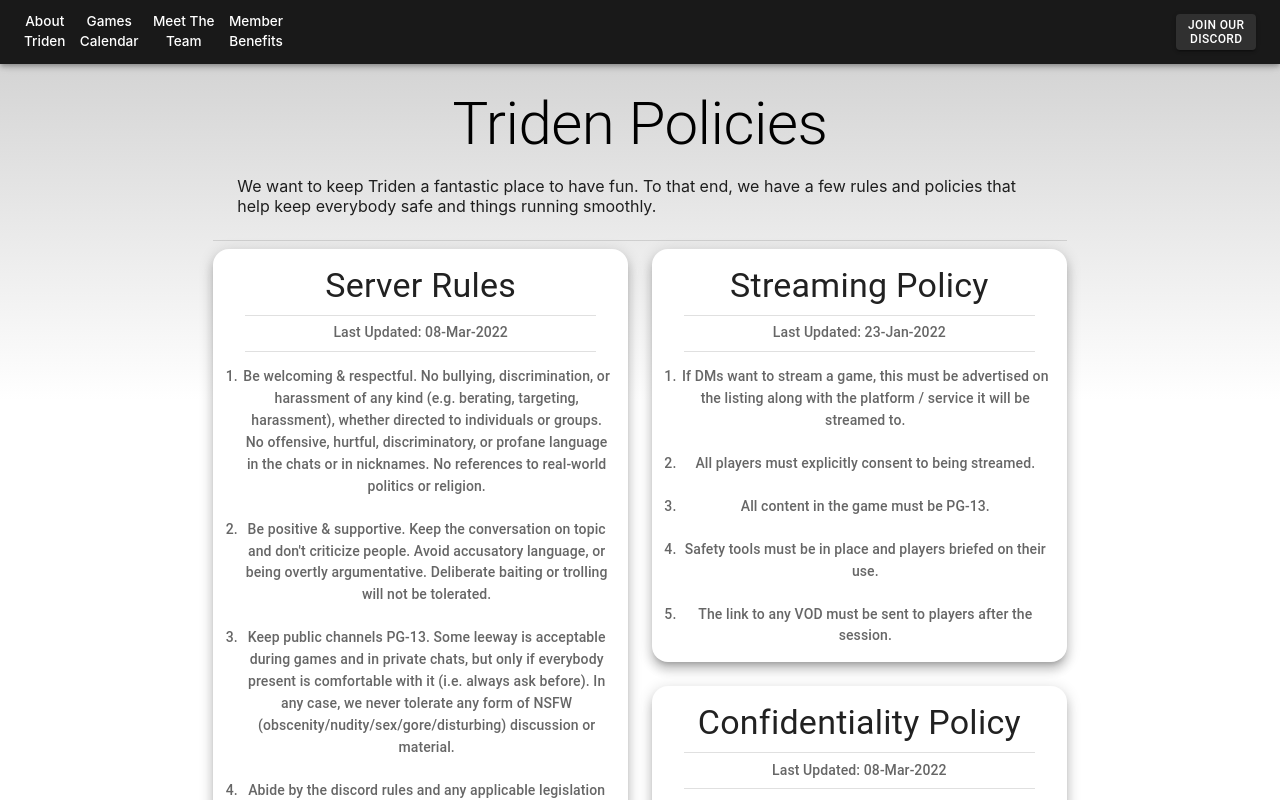
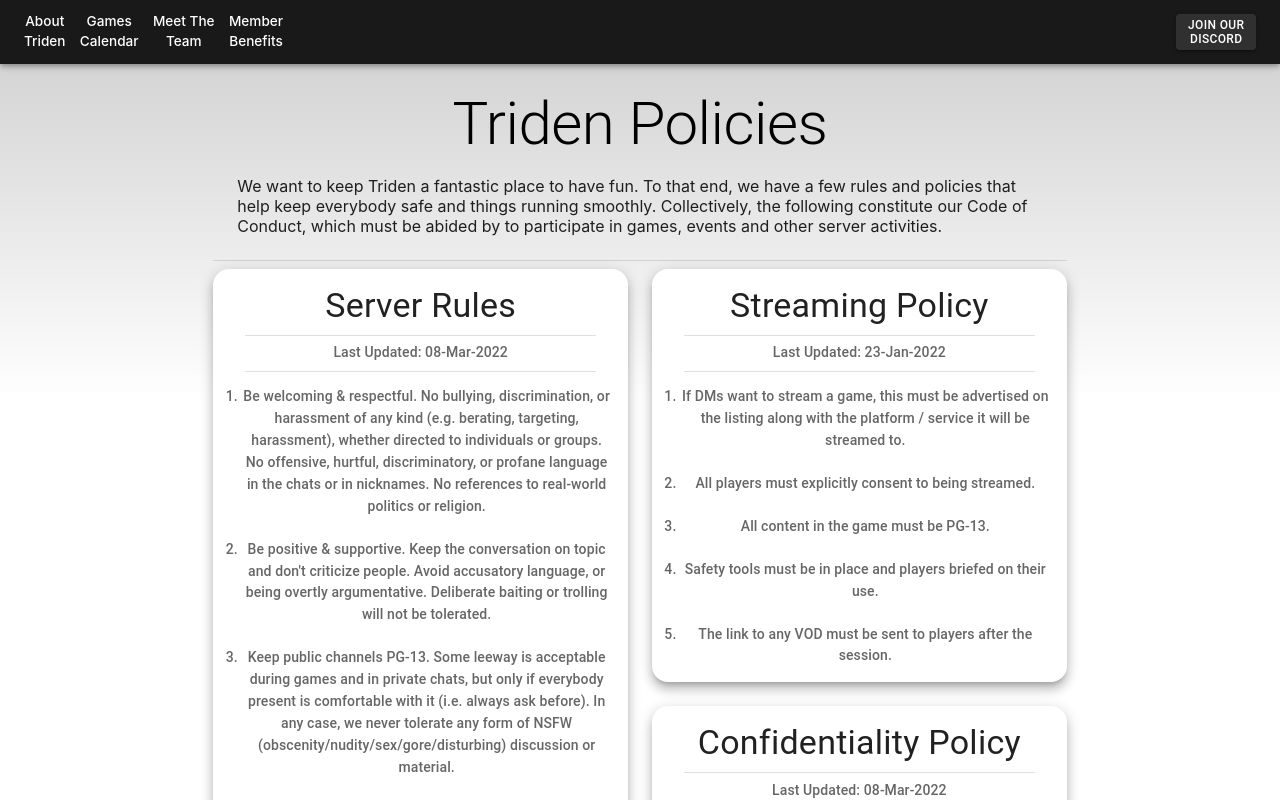
Before and after one commit to MykeMyke/TridenGamesWebsite, a React (Create React App) app: page /policies in a window 1280 px wide. Shown: the top 800 px of the page. Built offline with nearby package versions, Linux system fonts and the light colour scheme.

Commit message:
Policies

```diff
--- a/src/pages/Policies.jsx
+++ b/src/pages/Policies.jsx
@@ -26,7 +26,9 @@ function PoliciesPage() {
         >
           We want to keep Triden a fantastic place to have fun. To that end, we
           have a few rules and policies that help keep everybody safe and things
-          running smoothly.
+          running smoothly. Collectively, the following constitute our Code of
+          Conduct, which must be abided by to participate in games, events and
+          other server activities.
         </Typography>
         <Divider variant="middle" sx={{ py: 1 }} />
         <div className="centraliser">
```
